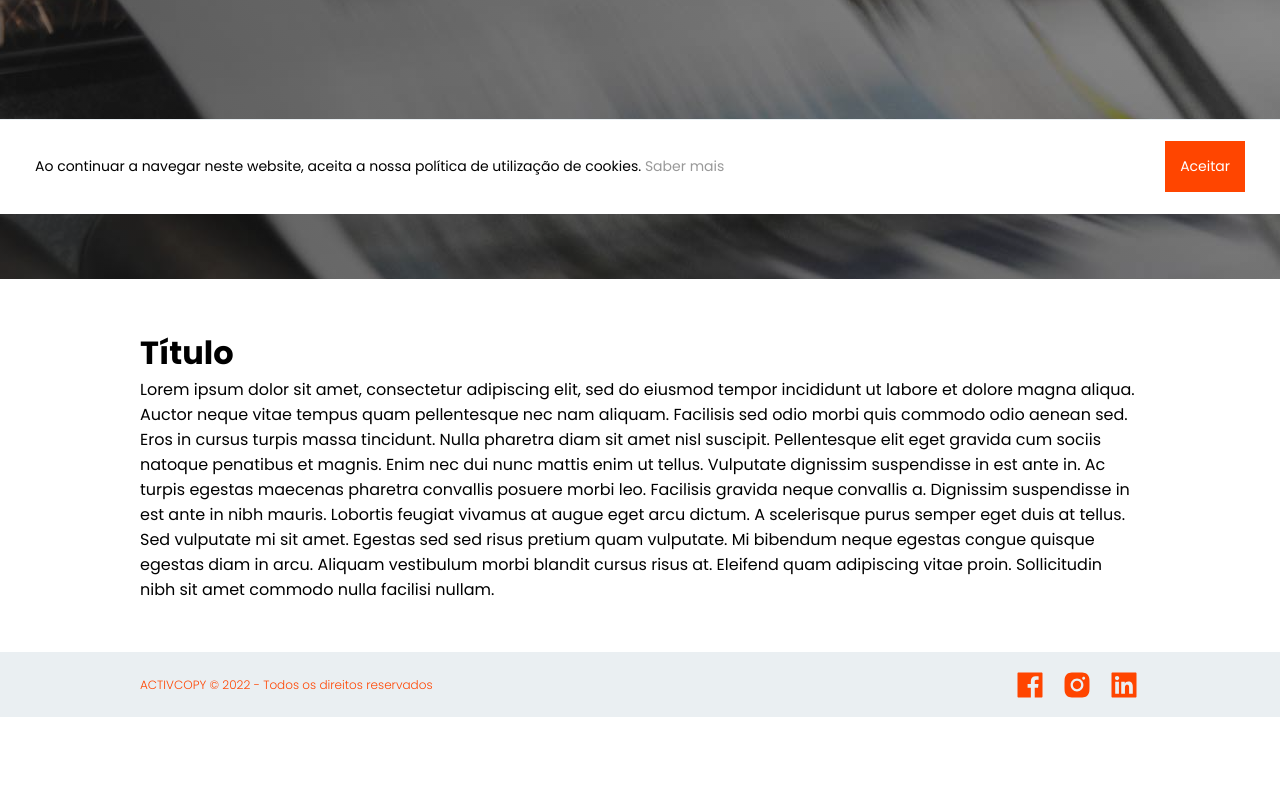
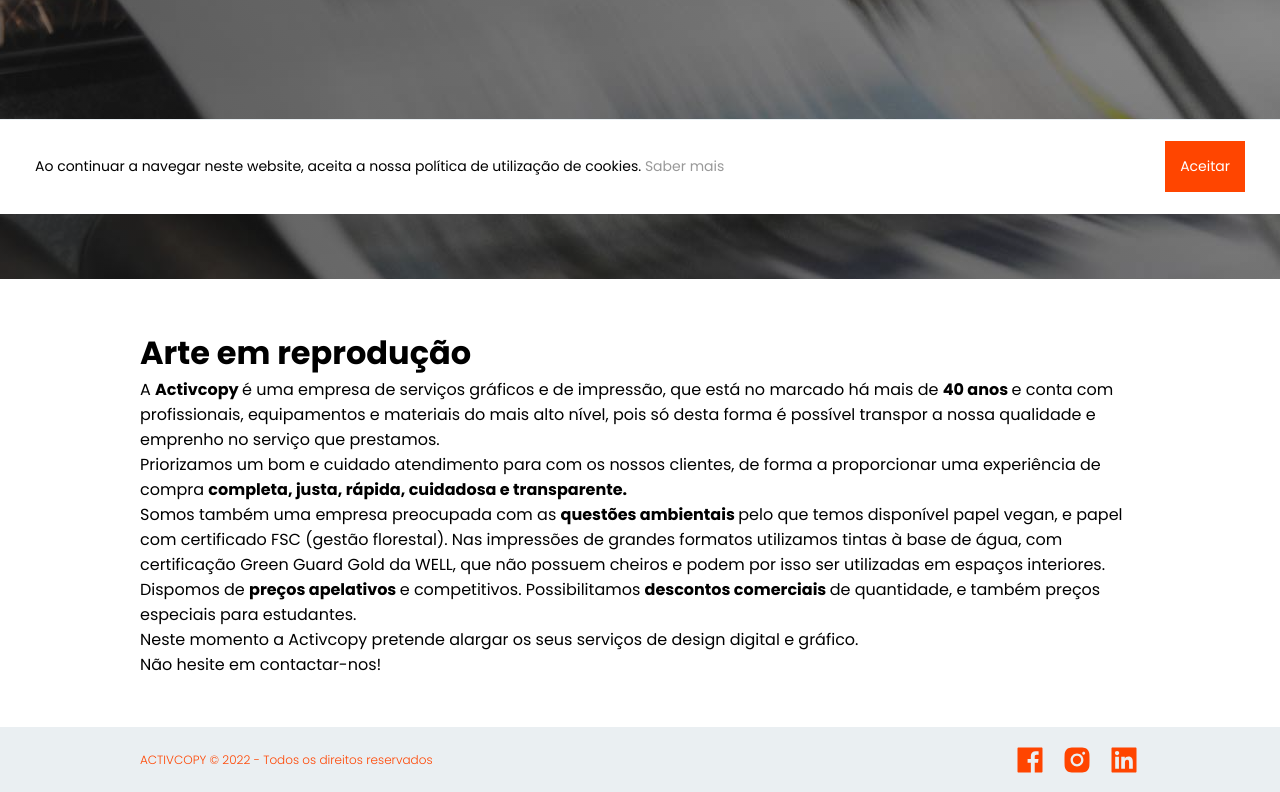
Before and after one commit to tquintal/activcopy, a React (Create React App) app: page / in a window 1280 px wide. Shown: the part 586-1378 px from the top of the page. Before the commit the page ends 1303 px from the top, so only its background shows below. Built offline with nearby package versions, Linux system fonts and the light colour scheme.

Commit message:
main page text

```diff
--- a/public/assets/locales/pt/translation.json
+++ b/public/assets/locales/pt/translation.json
@@ -22,8 +22,27 @@
   "ChangeLanguage": "Alterar idioma",
 
   "Description": {
-    "Title": "Título",
-    "Content": "Lorem ipsum dolor sit amet, consectetur adipiscing elit, sed do eiusmod tempor incididunt ut labore et dolore magna aliqua. Auctor neque vitae tempus quam pellentesque nec nam aliquam. Facilisis sed odio morbi quis commodo odio aenean sed. Eros in cursus turpis massa tincidunt. Nulla pharetra diam sit amet nisl suscipit. Pellentesque elit eget gravida cum sociis natoque penatibus et magnis. Enim nec dui nunc mattis enim ut tellus. Vulputate dignissim suspendisse in est ante in. Ac turpis egestas maecenas pharetra convallis posuere morbi leo. Facilisis gravida neque convallis a. Dignissim suspendisse in est ante in nibh mauris. Lobortis feugiat vivamus at augue eget arcu dictum. A scelerisque purus semper eget duis at tellus. Sed vulputate mi sit amet. Egestas sed sed risus pretium quam vulputate. Mi bibendum neque egestas congue quisque egestas diam in arcu. Aliquam vestibulum morbi blandit cursus risus at. Eleifend quam adipiscing vitae proin. Sollicitudin nibh sit amet commodo nulla facilisi nullam."
+    "Title": "Arte em reprodução",
+    "Content_1": "A ",
+    "Content_2": "Activcopy ",
+    "Content_3": "é uma empresa de serviços gráficos e de impressão, que está no marcado há mais de ",
+    "Content_4": "40 anos ",
+    "Content_5": "e conta com profissionais, equipamentos e materiais do mais alto nível, pois só desta forma é possível transpor a nossa qualidade e emprenho no serviço que prestamos.",
+
+    "Content_6": "Priorizamos um bom e cuidado atendimento para com os nossos clientes, de forma a proporcionar uma experiência de compra ",
+    "Content_7": "completa, justa, rápida, cuidadosa e transparente.",
+    "Content_8": "Somos também uma empresa preocupada com as ",
+    "Content_9": "questões ambientais ",
+    "Content_10": "pelo que temos disponível papel vegan, e papel com certificado FSC (gestão florestal). Nas impressões de grandes formatos utilizamos tintas à base de água, com certificação Green Guard Gold da WELL, que não possuem cheiros e podem por isso ser utilizadas em espaços interiores.",
+
+    "Content_11": "Dispomos de ",
+    "Content_12": "preços apelativos ",
+    "Content_13": "e competitivos. Possibilitamos ",
+    "Content_14": "descontos comerciais ",
+    "Content_15": "de quantidade, e também preços especiais para estudantes.",
+    "Content_16": "Neste momento a Activcopy pretende alargar os seus serviços de design digital e gráfico.",
+
+    "Content_17": "Não hesite em contactar-nos!"
   },
 
   "Services": {
--- a/src/views/Main.jsx
+++ b/src/views/Main.jsx
@@ -19,7 +19,12 @@
                 <div className='description-container'>
                     <div>
                         <h1>{t('Description.Title')}</h1>
-                        <p>{t('Description.Content')}</p>
+                        <p>{t('Description.Content_1')}<span style={{ fontWeight: 'bold' }}>{t('Description.Content_2')}</span>{t('Description.Content_3')}<span style={{ fontWeight: 'bold' }}>{t('Description.Content_4')}</span>{t('Description.Content_5')}</p>
+                        <p>{t('Description.Content_6')}<span style={{ fontWeight: 'bold' }}>{t('Description.Content_7')}</span></p>
+                        <p>{t('Description.Content_8')}<span style={{ fontWeight: 'bold' }}>{t('Description.Content_9')}</span>{t('Description.Content_10')}</p>
+                        <p>{t('Description.Content_11')}<span style={{ fontWeight: 'bold' }}>{t('Description.Content_12')}</span>{t('Description.Content_13')}<span style={{ fontWeight: 'bold' }}>{t('Description.Content_14')}</span>{t('Description.Content_15')}</p>
+                        <p>{t('Description.Content_16')}</p>
+                        <p>{t('Description.Content_17')}</p>
                     </div>
                 </div>
             </div>
```
